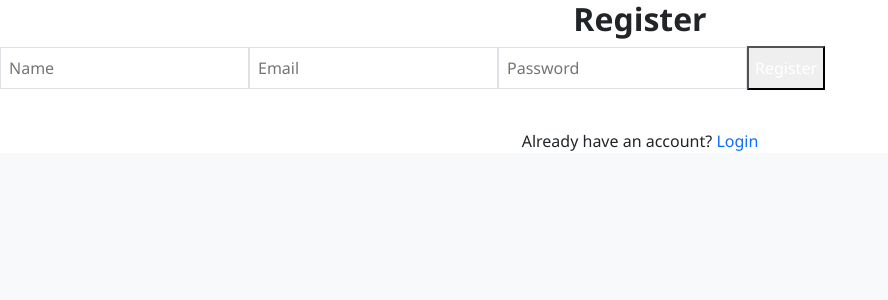
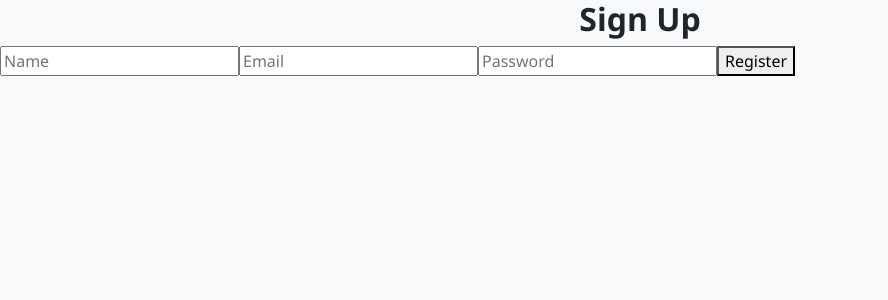
Before and after one commit to haneefshai786-boop/Multivendor-frontend, a React (Vite) app in the folder multivendor-frontend/: page /register in a window 1280 px wide. Shown: the top 300 px of the page, without its empty margins (0-888 px from the left). Built offline with nearby package versions, Linux system fonts and the light colour scheme; the HTML template or start-up script is replaced by a standard one.

Commit message:
Update Register.jsx

```diff
--- a/multivendor-frontend/src/pages/Auth/Register.jsx
+++ b/multivendor-frontend/src/pages/Auth/Register.jsx
@@ -1,43 +1,59 @@
-import { Link } from "react-router-dom";
+import { useState } from "react";
 
-const Register = () => {
+function Register() {
+  const [name, setName] = useState("");
+  const [email, setEmail] = useState("");
+  const [password, setPassword] = useState("");
+
+  const handleRegister = async () => {
+    // 👇 this reads the backend URL from your .env
+    const API_URL = import.meta.env.VITE_API_URL;
+
+    try {
+      const res = await fetch(`${API_URL}/api/auth/register`, {
+        method: "POST",
+        headers: { "Content-Type": "application/json" },
+        body: JSON.stringify({ name, email, password }),
+      });
+
+      const data = await res.json();
+
+      if (res.ok) {
+        alert("✅ Registered successfully!");
+        console.log("Response:", data);
+      } else {
+        alert("❌ Registration failed: " + (data.message || "Unknown error"));
+      }
+    } catch (error) {
+      console.error("Register error:", error);
+      alert("Something went wrong, please try again.");
+    }
+  };
+
   return (
-    <div className="flex items-center justify-center min-h-screen bg-gray-100">
-      <div className="bg-white p-6 rounded-2xl shadow-md w-80">
-        <h2 className="text-2xl font-semibold text-center mb-6">Register</h2>
-        <form>
+    <div className="register">
+      <h2>Sign Up</h2>
+
       <input
-            type="text"
         placeholder="Name"
-            className="w-full p-2 mb-3 border rounded-lg"
+        value={name}
+        onChange={(e) => setName(e.target.value)}
       />
       <input
-            type="email"
         placeholder="Email"
-            className="w-full p-2 mb-3 border rounded-lg"
+        value={email}
+        onChange={(e) => setEmail(e.target.value)}
       />
       <input
+        placeholder="Password"
         type="password"
-            placeholder="Password"
-            className="w-full p-2 mb-3 border rounded-lg"
+        value={password}
+        onChange={(e) => setPassword(e.target.value)}
       />
-          <button
-            type="submit"
-            className="w-full bg-blue-500 text-white py-2 rounded-lg hover:bg-blue-600 transition"
-          >
-            Register
-          </button>
-        </form>
 
-        <p className="text-center text-sm text-gray-600 mt-4">
-          Already have an account?{" "}
-          <Link to="/" className="text-blue-600 font-semibold hover:underline">
-            Login
-          </Link>
-        </p>
-      </div>
+      <button onClick={handleRegister}>Register</button>
     </div>
   );
-};
+}
 
 export default Register;
```
Lines whose indentation alone changed are shown as unchanged.
